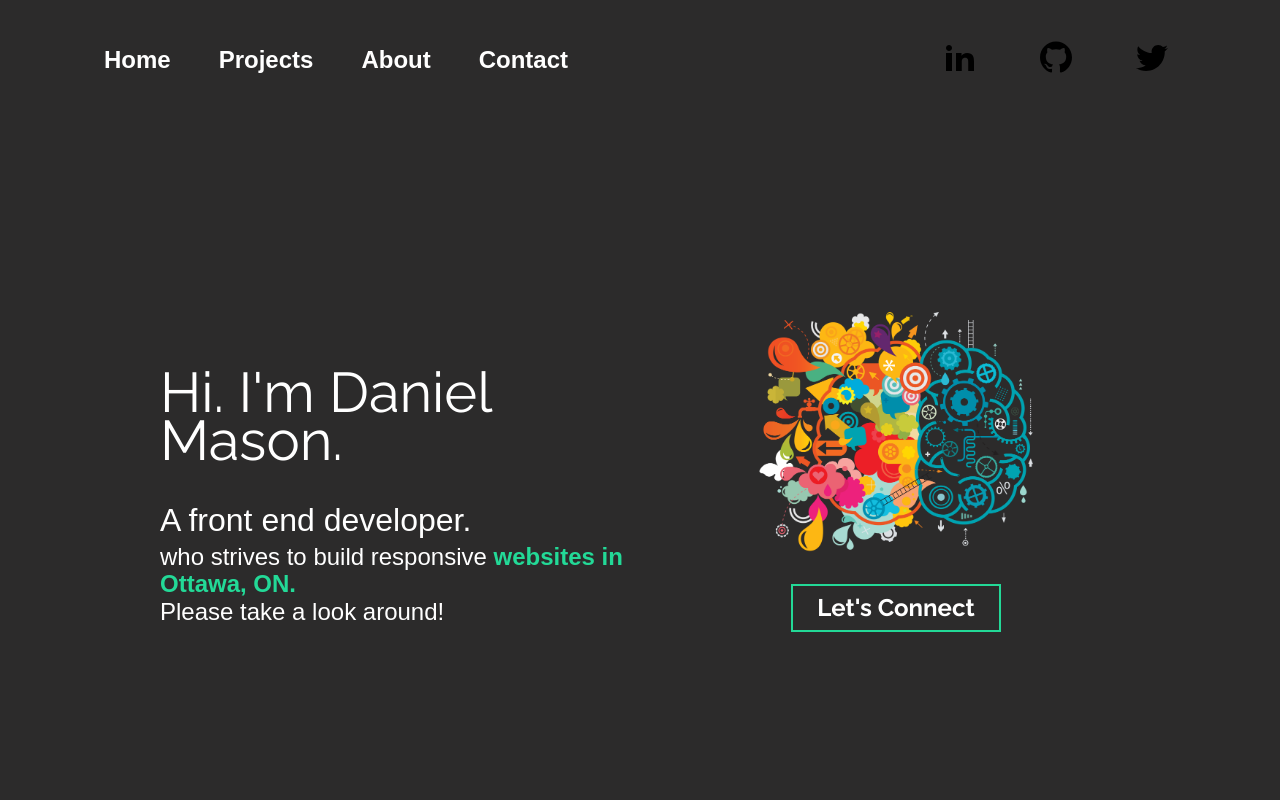
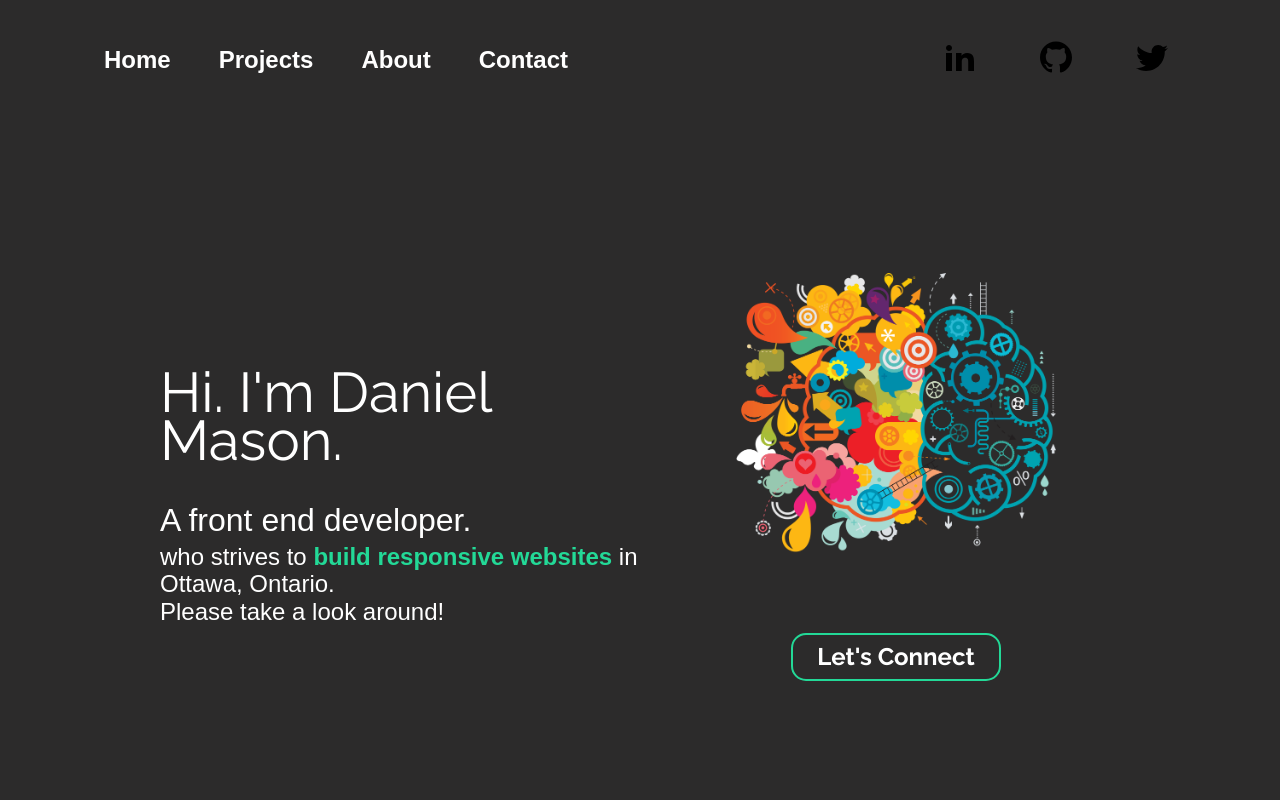
Before and after one commit to danielmason89/portfolio-website, a React (Create React App) app: page / in a window 1280 px wide. Shown: the top 800 px of the page. Built offline with nearby package versions, Linux system fonts and the light colour scheme.

Commit message:
re-worked styles for let's connect button, and contact section/page.

```diff
--- a/src/components/About/AboutSection.js
+++ b/src/components/About/AboutSection.js
@@ -1,15 +1,18 @@
 import homeImage from "../../icons/PngItem_468994.png";
 import styled from "styled-components";
+import GlobalStyle from ".././GlobalStyle";
 import { About, Description, Hide } from "../../styles";
 // Framer Motion
 import { motion } from "framer-motion";
 import "animate.css";
 import { titleAnim, fade, photoAnim } from "../../Animation";
 import Wave from "../Wave";
+import { Link } from "react-router-dom";
 
 const AboutSection = () => {
   return (
     <About>
+      <GlobalStyle />
       <Description>
         <motion.div variants={titleAnim} initial="hidden" animate="show">
           <div>
@@ -18,10 +21,11 @@ const AboutSection = () => {
               <motion.h2 variants={titleAnim}>A front end developer.</motion.h2>
               <p>
                 {" "}
-                who strives to build responsive{" "}
+                who strives to{" "}
                 <motion.span variants={fade}>
-                  websites in Ottawa, ON.
+                  build responsive websites
                 </motion.span>{" "}
+                in Ottawa, Ontario.
                 <br />
                 Please take a look around!
               </p>
@@ -30,15 +34,17 @@ const AboutSection = () => {
         </motion.div>
       </Description>
       <StyledImage>
+        <div>
           <motion.img
             className="animate__heartBeat"
             variants={photoAnim}
             src={homeImage}
             alt="creative developer brain"
           />
-        <motion.button variants={fade}>
-          <a href="../../pages/Contact.js">Let's Connect</a>
-        </motion.button>
+          <Link to="/contact">
+            <motion.button variants={fade}>Let's Connect</motion.button>
+          </Link>
+        </div>
       </StyledImage>
       <Wave />
     </About>
@@ -46,16 +52,16 @@ const AboutSection = () => {
 };
 
 const StyledImage = styled.div`
+  overflow: hidden;
+  div {
     display: flex;
-  align-items: center;
     flex-direction: column;
     align-items: center;
     justify-content: center;
-  /* z-index: 2; */
-  /* flex: 1; */
-  overflow: hidden;
+  }
   button {
     margin-top: 5rem;
+    font-size: 1.5rem;
   }
   img {
     margin-top: 1rem;
@@ -72,17 +78,18 @@ const StyledImage = styled.div`
     justify-content: center;
 
     img {
-      margin-top: 1rem;
-      width: 20vw;
-      height: 20vh;
+      margin-top: 5rem;
+      width: 35vw;
+      height: 40vh;
       object-fit: contain;
     }
     button {
-      margin: 2rem;
+      font-size: 1.25rem;
+      margin: 6rem;
     }
   }
 
-  @media (min-width: 360px) {
+  @media (max-width: 250px) {
     display: flex;
     align-items: center;
     flex-direction: column;
@@ -91,12 +98,9 @@ const StyledImage = styled.div`
 
     img {
       margin-top: 1rem;
-      width: 35vw;
+      width: 5vw;
       height: 30vh;
       object-fit: contain;
-    }
-    button {
-      margin: 2rem;
     }
   }
 `;
--- a/src/components/GlobalStyle.js
+++ b/src/components/GlobalStyle.js
@@ -30,18 +30,24 @@ ${normalize};
       padding: .5rem 1.5rem;
       margin: 1.4rem 0rem;
       border: 2px solid #23d997;
+      border-radius: 15px;
       background: transparent;
       color:white;
       transition: all 0.5s ease;
       font-family: 'Raleway', sans-serif;
-      :hover{
+      z-index: 20;
+      cursor: pointer;
+      &:hover{
+          transform: translate(-4px, 2px);
           background-color: #23d997;
           color:black;
+          cursor: pointer;
       }
       @media(max-width:768px) {
         &:hover{
           background-color: #23d997;
           color:black;
+          cursor: pointer;
       }
                 }
   }
--- a/src/pages/Contact.js
+++ b/src/pages/Contact.js
@@ -12,7 +12,7 @@ const Contact = () => {
         <p>
           I look forward to chatting with you, to build something creative!{" "}
           <br />
-          Feel free to look at my current resume, Github, and Linkedin below.
+          Feel free to look at my current resume, GitHub, and Linkedin below.
         </p>
         <Form className="contact-form">
           <label>Name</label>
@@ -77,10 +77,10 @@ const MainContact = styled.footer`
     h1 {
       font-size: 3rem;
     }
-    height: 130vh;
+    height: 125vh;
   }
   @media (min-width: 800px) {
-    height: 160vh;
+    height: 140vh;
   }
 `;
 
--- a/src/styles.js
+++ b/src/styles.js
@@ -14,6 +14,12 @@ export const Description = styled.div`
   span {
     :hover {
       color: #8f7e8f;
+    }
+  }
+
+  @media (min-width: 669px) {
+    h1 {
+      text-align: left;
     }
   }
 
```
Lines whose indentation alone changed are shown as unchanged.
